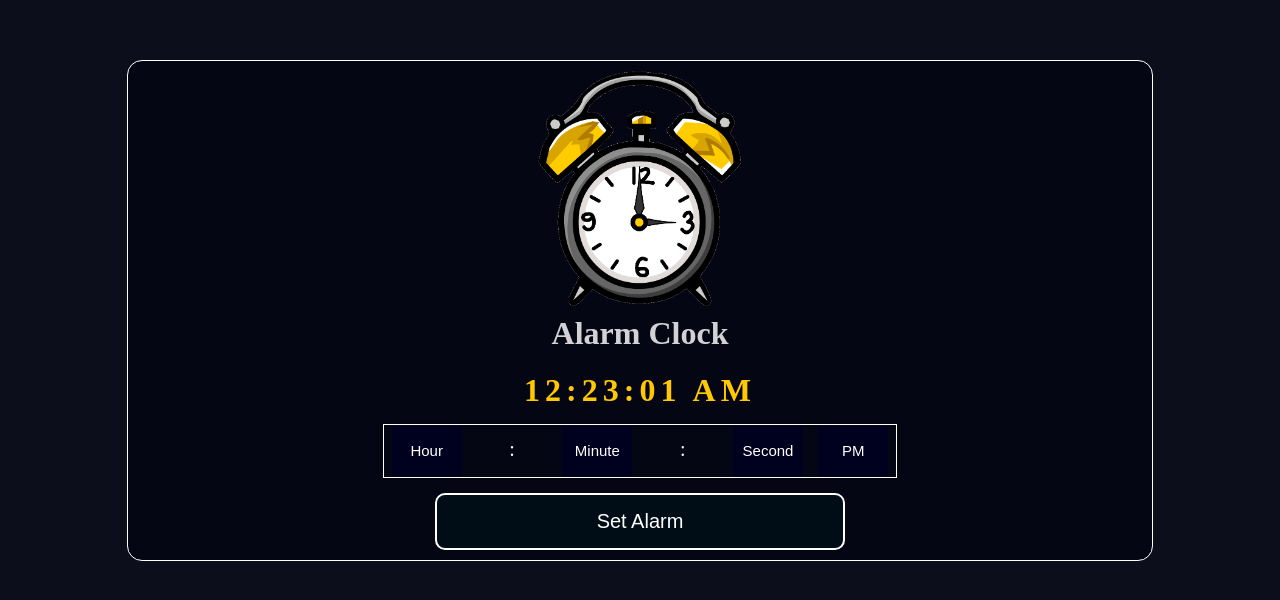
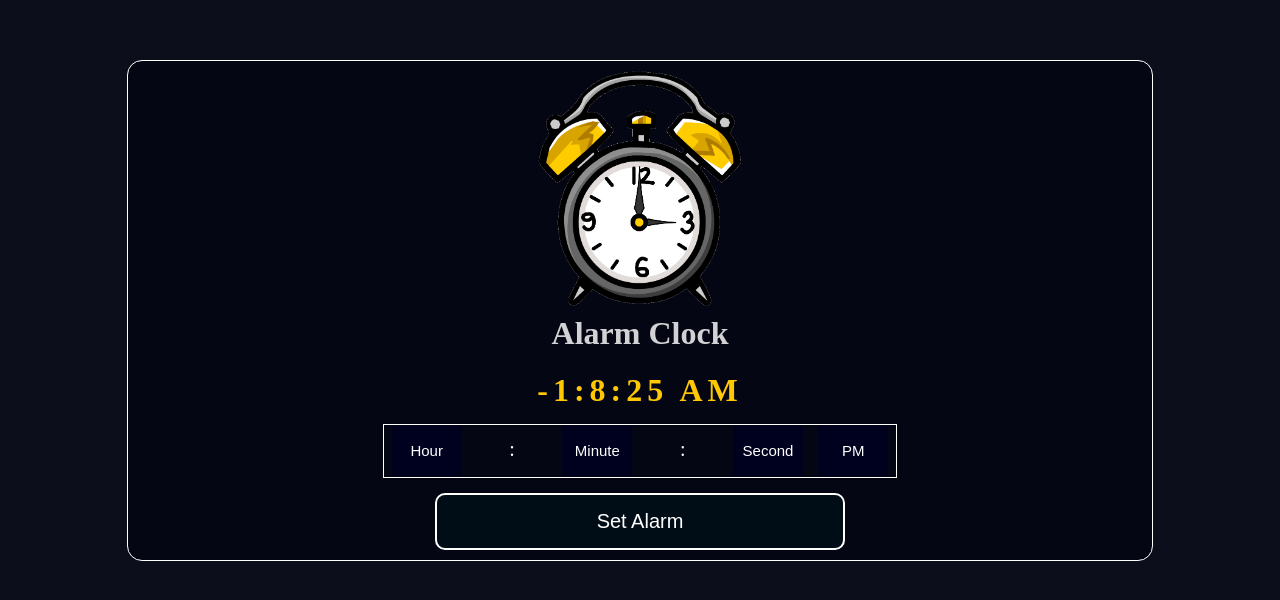
Before and after one commit to Jaimin78/Alarm-Clock, a plain HTML site: page index.html in a window 1280 px wide. Shown: the part 140-740 px from the top of the page. Drawn offline with Linux system fonts and the light colour scheme.

Commit message:
Showing current time on screen

```diff
--- a/index.html
+++ b/index.html
@@ -17,7 +17,7 @@
     </div>
 
     <div class="current-time">
-      <h1>12:23:01 AM</h1>
+      <h1 id="time">12:00:00 AM</h1>
     </div>
 
     <div class="option">
--- a/script.js
+++ b/script.js
@@ -27,4 +27,19 @@ const getOptions = () => {
          addHour.add(new Option(i+1))
      }
 }
+
+const showTime = () => {
+  let element = document.getElementById('time');
+  setInterval(()=>{
+    const date = new Date()
+    let hour = date.getHours()
+    let minute = date.getMinutes()
+    let second = date.getSeconds()
+    let zone = hour<12?"AM":"PM"
+    //console.log(hour-12, minute, second, zone, element)
+    element.innerText = `${hour==0?hour=12:hour-12}:${minute}:${second} ${zone}`;
+  },1000)
+}
+
+showTime()
 getOptions()
```
